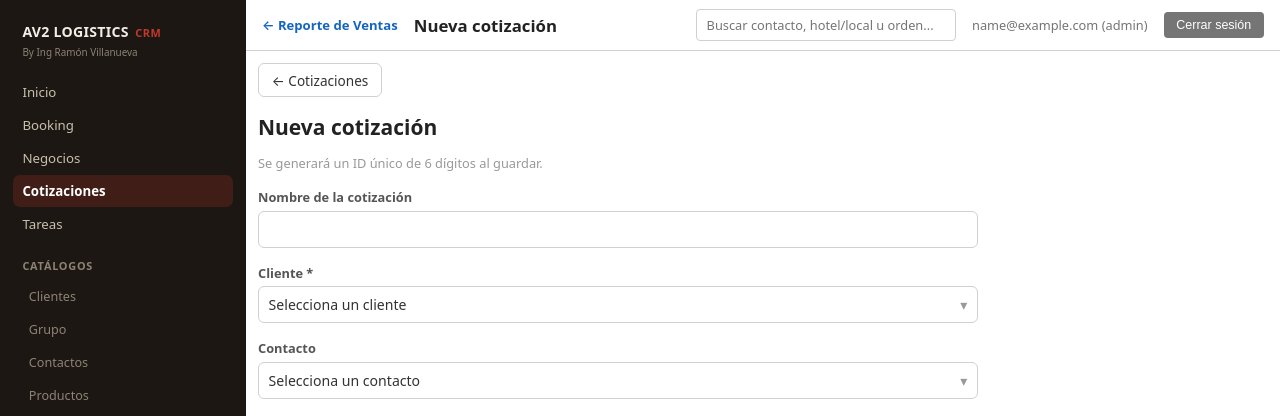
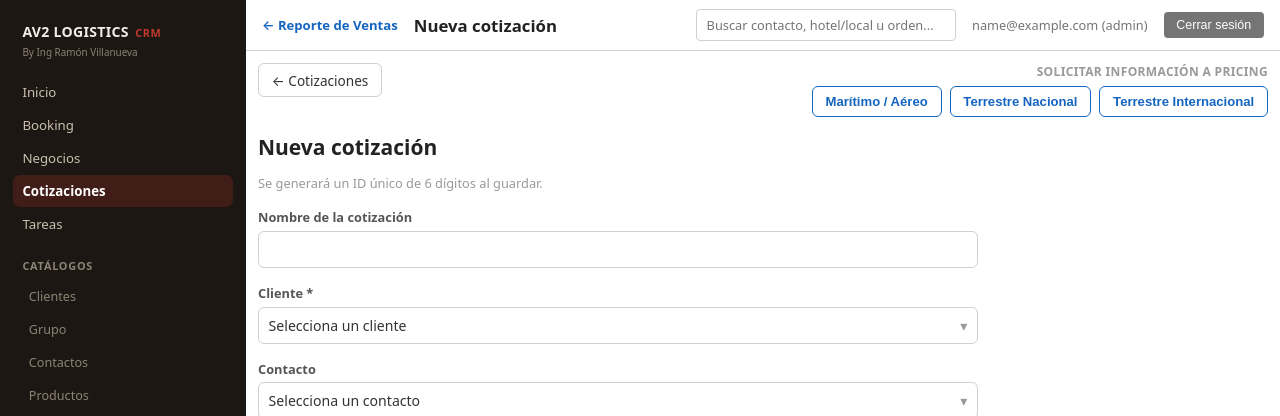
Before and after one commit to Ramonchiky47/reporte-vendedores-cargolink, a Flask app: page /crm/cotizaciones/nueva in a window 1280 px wide. Shown: the top 416 px of the page. Run offline with Flask 3, Linux system fonts and the light colour scheme; the visitor is signed in with stand-in values (Sample User, id 1); data that the repository does not hold is empty; some libraries are stand-ins or nearby versions.

Commit message:
Agrega botones de solicitar información a Pricing en Nueva cotización
Marítimo/Aéreo, Terrestre Nacional y Terrestre Internacional, en la
esquina superior derecha. Por ahora solo son botones visibles, sin
funcionalidad conectada todavía.

Co-Authored-By: Claude Sonnet 5 <noreply@anthropic.com>

```diff
--- a/templates/crm_cotizacion_form.html
+++ b/templates/crm_cotizacion_form.html
@@ -74,10 +74,33 @@
   .multi-select-lista input[type="checkbox"] { margin: 0; }
   .multi-select-acciones { display: flex; justify-content: flex-end; margin-top: 0.5rem; }
   .btn-aplicar-multiselect { padding: 0.35rem 0.9rem; background: #1565c0; color: #fff; border: none; border-radius: 6px; font-size: 0.8rem; cursor: pointer; }
+
+  .fila-encabezado-cotizacion { display: flex; align-items: flex-start; justify-content: space-between; gap: 1rem; flex-wrap: wrap; margin-bottom: 1rem; }
+  .caja-solicitar-info { display: flex; flex-direction: column; align-items: flex-end; gap: 0.35rem; }
+  .caja-solicitar-info__titulo { font-size: 0.75rem; font-weight: 700; color: #999; text-transform: uppercase; letter-spacing: 0.03em; }
+  .caja-solicitar-info__botones { display: flex; gap: 0.5rem; flex-wrap: wrap; justify-content: flex-end; }
+  .btn-solicitar-info {
+    padding: 0.45rem 0.8rem; background: #fff; color: #1565c0; border: 1px solid #1565c0; border-radius: 6px;
+    font-size: 0.82rem; font-weight: 600; cursor: pointer;
+  }
+  .btn-solicitar-info:hover { background: #e3f2fd; }
 {% endblock %}
 {% block crm_content %}
-  <a class="btn-atras" style="display:inline-block; margin-bottom:1rem; padding:0.4rem 0.8rem; border:1px solid var(--borde); border-radius:6px; color:#333; text-decoration:none; font-size:0.85rem;"
-     href="{{ url_for('crm_seccion', slug='cotizaciones') }}">&larr; Cotizaciones</a>
+  <div class="fila-encabezado-cotizacion">
+    <a class="btn-atras" style="display:inline-block; padding:0.4rem 0.8rem; border:1px solid var(--borde); border-radius:6px; color:#333; text-decoration:none; font-size:0.85rem;"
+       href="{{ url_for('crm_seccion', slug='cotizaciones') }}">&larr; Cotizaciones</a>
+
+    {% if not cotizacion %}
+    <div class="caja-solicitar-info">
+      <div class="caja-solicitar-info__titulo">Solicitar información a Pricing</div>
+      <div class="caja-solicitar-info__botones">
+        <button type="button" class="btn-solicitar-info">Marítimo / Aéreo</button>
+        <button type="button" class="btn-solicitar-info">Terrestre Nacional</button>
+        <button type="button" class="btn-solicitar-info">Terrestre Internacional</button>
+      </div>
+    </div>
+    {% endif %}
+  </div>
 
   <h2>{{ titulo_pagina }}</h2>
   {% if cotizacion %}
```
